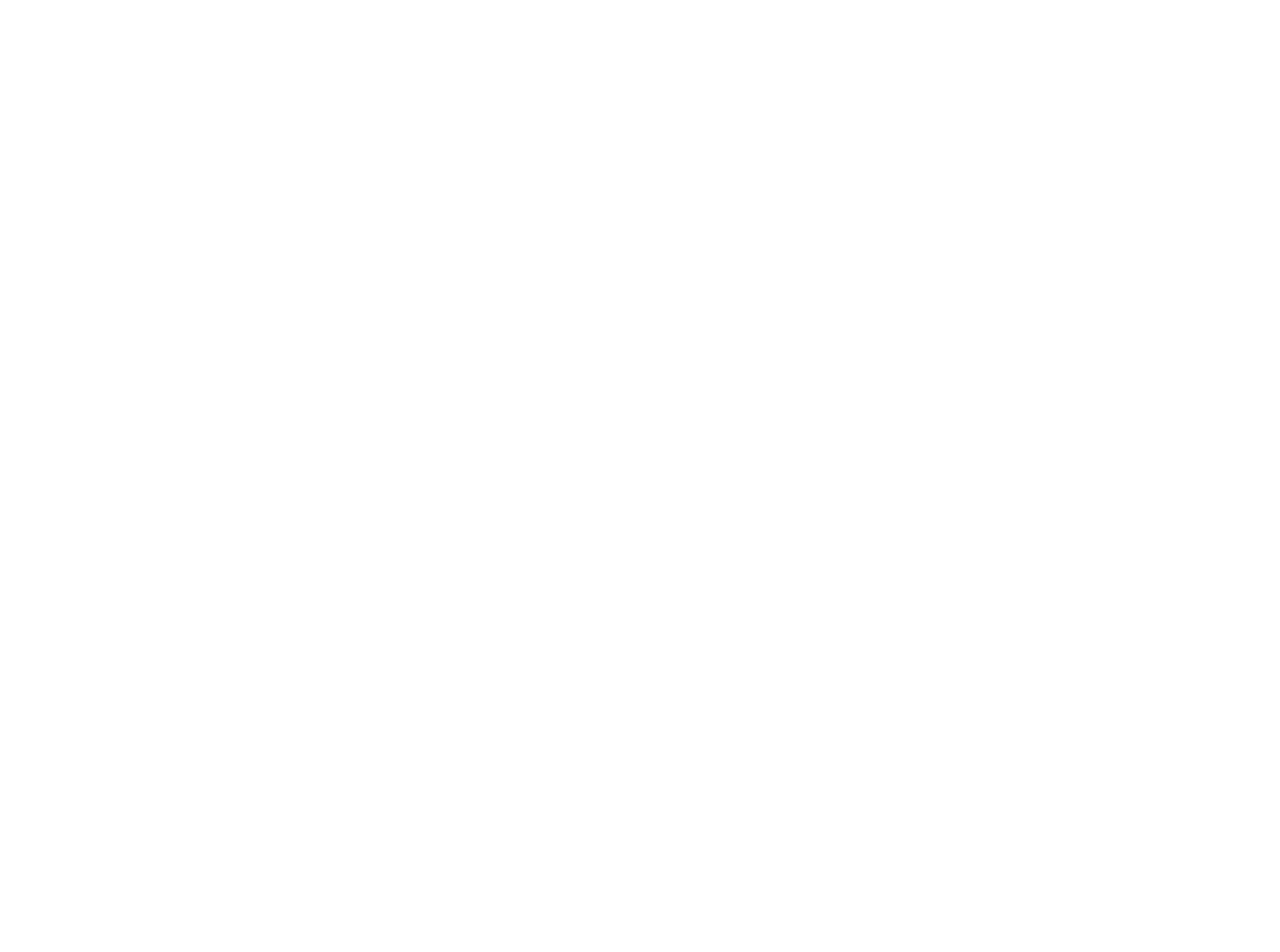
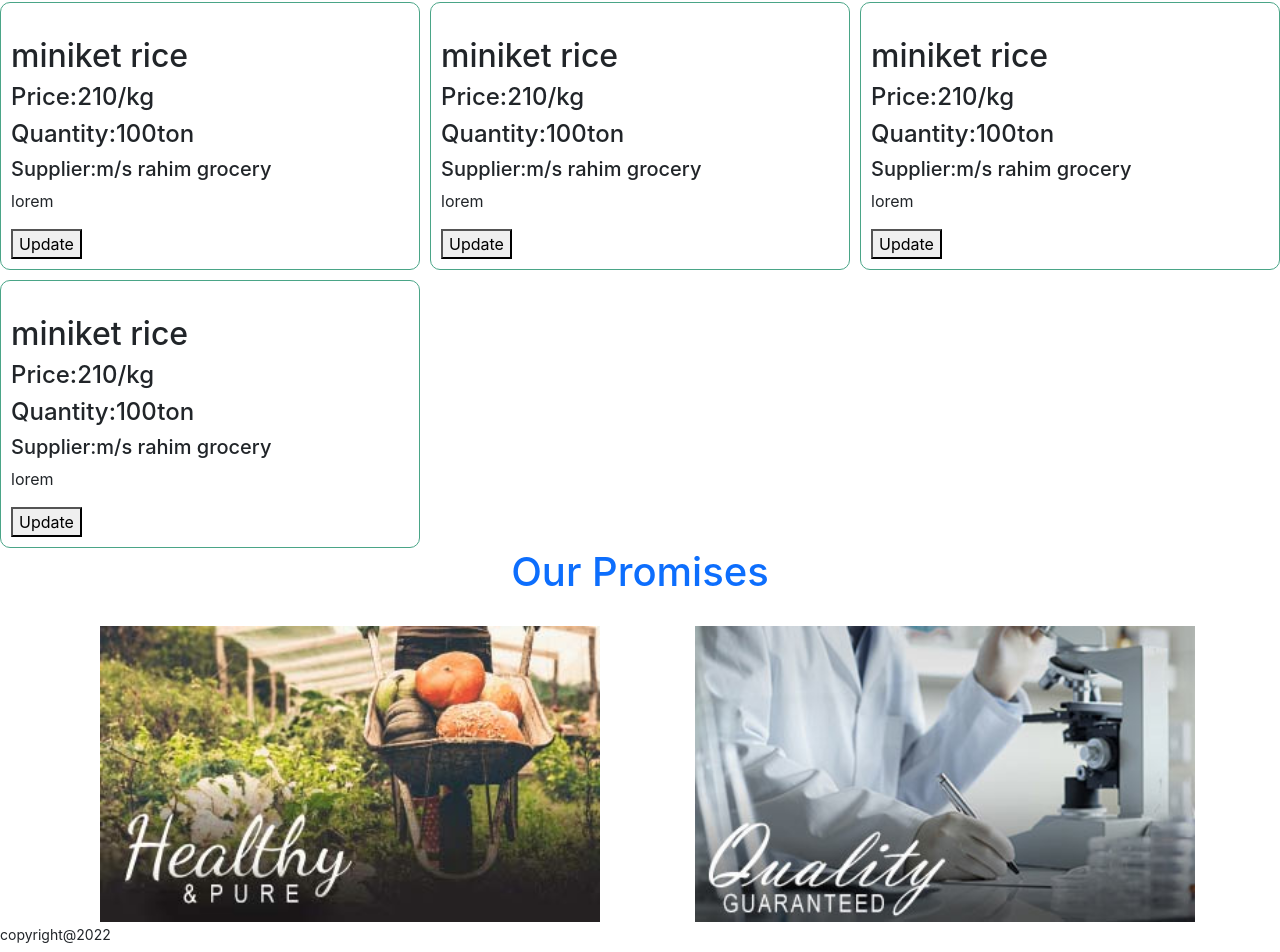
Before and after one commit to anika-aurony/heinz-grocery-client-side, a React (Create React App) app: page / in a window 1280 px wide. Shown: the part 78-1030 px from the top of the page. Before the commit the page ends 800 px from the top, so only its background shows below. Built offline with nearby package versions, Linux system fonts and the light colour scheme.

Commit message:
home added

```diff
--- a/public/index.html
+++ b/public/index.html
@@ -10,6 +10,7 @@
       content="Web site created using create-react-app"
     />
     <link rel="apple-touch-icon" href="%PUBLIC_URL%/logo192.png" />
+    <link href="https://cdn.jsdelivr.net/npm/bootstrap@5.0.2/dist/css/bootstrap.min.css" rel="stylesheet" integrity="sha384-EVSTQN3/azprG1Anm3QDgpJLIm9Nao0Yz1ztcQTwFspd3yD65VohhpuuCOmLASjC" crossorigin="anonymous">
     <!--
       manifest.json provides metadata used when your web app is installed on a
       user's mobile device or desktop. See https://developers.google.com/web/fundamentals/web-app-manifest/
--- a/src/components/Home/Home.js
+++ b/src/components/Home/Home.js
@@ -1,12 +1,16 @@
 import React from 'react';
-import Inventory from '../Inventory/Inventory';
+import Inventories from '../Inventories/Inventories';
+import Promises from './Promises/Promises';
+
+
 
 
 const Home = () => {
     return (
         <div>
+            <Inventories></Inventories>
+            <Promises></Promises>
 
-            <Inventory></Inventory>
         </div>
     );
 };
--- /dev/null
+++ b/src/components/Home/Photo/Photo.css
@@ -0,0 +1,3 @@
+img{
+    width: 500px;
+}
--- /dev/null
+++ b/src/components/Home/Photo/Photo.js
@@ -0,0 +1,18 @@
+import React from 'react';
+import "./Photo.css"
+
+const Photo = ({picture}) => {
+    // console.log(picture);
+    const {img} = picture
+    return (
+        <div >
+
+            <div>
+            <img src={img} alt="..."/>
+
+            </div>
+        </div>
+    );
+};
+
+export default Photo;
--- /dev/null
+++ b/src/components/Home/Promises/Promises.css
@@ -0,0 +1,8 @@
+
+.image-container{
+    display: grid;
+    grid-template-columns: repeat(2, 1fr);
+    grid-gap: 10px;
+    margin-left: 100px;
+    margin-top: 30px;
+}
--- /dev/null
+++ b/src/components/Home/Promises/Promises.js
@@ -0,0 +1,32 @@
+import React from 'react';
+import promises from '../../../images/promises-1.jpg'
+import promises1 from '../../../images/promises-2.jpg'
+import Photo from '../Photo/Photo';
+import './Promises.css'
+
+
+
+
+
+const Promises = () => {
+    const pictures = [
+        {id: 1, img: promises},
+        {id: 2, img: promises1}
+    ]
+    // console.log(pictures)
+    return (
+        <div >
+            <h1 className='text-primary text-center'>Our Promises</h1>
+            <div className='image-container box-shadow-sm'>
+               {
+                   pictures.map(picture => <Photo
+                    key={picture.id}
+                    picture={picture}
+                   ></Photo> )
+               }
+            </div>
+        </div>
+    );
+};
+
+export default Promises;
--- /dev/null
+++ b/src/components/Inventories/Inventories.css
@@ -0,0 +1,12 @@
+.item-container{
+    display: grid;
+    grid-template-columns: repeat(3, 1fr);
+    grid-gap: 10px;
+}
+
+@media only screen and (max-width: 576px) {
+    .item-container{
+        grid-template-columns: repeat(1, 1fr);
+    }
+
+}
--- /dev/null
+++ b/src/components/Inventories/Inventories.js
@@ -0,0 +1,30 @@
+import React, { useEffect, useState } from 'react';
+import Inventory from '../Inventory/Inventory';
+import './Inventories.css'
+
+
+const Inventories = () => {
+    const [items, setItems] = useState([]);
+
+    useEffect(() => {
+        fetch('items.json')
+            .then(res => res.json())
+            .then(data => setItems(data));
+
+    }, [])
+
+    return (
+        <div>
+            <h1 className='text-primary text-center'>Items</h1>
+            <div className="item-container">
+                {
+                    items.map(item => <Inventory key={item.id} item={item}></Inventory>)
+                }
+
+            </div>
+
+        </div>
+    );
+};
+
+export default Inventories;
--- /dev/null
+++ b/src/components/Inventory/Inventory.css
@@ -0,0 +1,5 @@
+.item{
+    border: 1px solid rgb(74, 165, 135);
+    border-radius: 10px;
+    padding: 10px;
+}
--- a/src/components/Inventory/Inventory.js
+++ b/src/components/Inventory/Inventory.js
@@ -1,21 +1,18 @@
 import React from 'react';
+import './Inventory.css';
 
+const Inventory = ({item}) => {
+    const {name, price, quantity, supplier} = item;
+    return (
+        <div className='item'>
 
-const items = [
-    {"id":"1", "name": "miniket rice", "price": '210/kg', "quantity": "100ton", "supplier": "m/s rahim grocery"},
-    {"id":"2", "name": "athash rice", "price": '230/kg', "quantity": "100ton", "supplier": "m/s rahim grocery"},
-    {"id":"3", "name": "atop rice", "price": '200/kg', "quantity": "100ton", "supplier": "m/s rahim grocery"},
-    {"id":"4", "name": "Nazirshail rice", "price": '250/kg', "quantity": "100ton", "supplier": "m/s rahim grocery"},
-    {"id":"5", "name": "wheat", "price": '150/kg', "quantity": "100ton", "supplier": "m/s rahim grocery"},
-    {"id":"6", "name": "basmoti rice", "price": '260/kg', "quantity": "100ton", "supplier": "m/s rahim grocery"},
-
-]
-
-const Inventory = () => {
-    return (
-        <div>
-          <>INventory</>
-
+            <img src="" alt=""/>
+            <h2>{name}</h2>
+            <h4>Price:{price}</h4>
+            <h4>Quantity:{quantity}</h4>
+            <h5>Supplier:{supplier}</h5>
+            <p>{"lorem "}</p>
+            <button>Update</button>
         </div>
     );
 };
```
Also changed, not shown: src/images/promises-1.jpg (added), src/images/promises-2.jpg (added).
